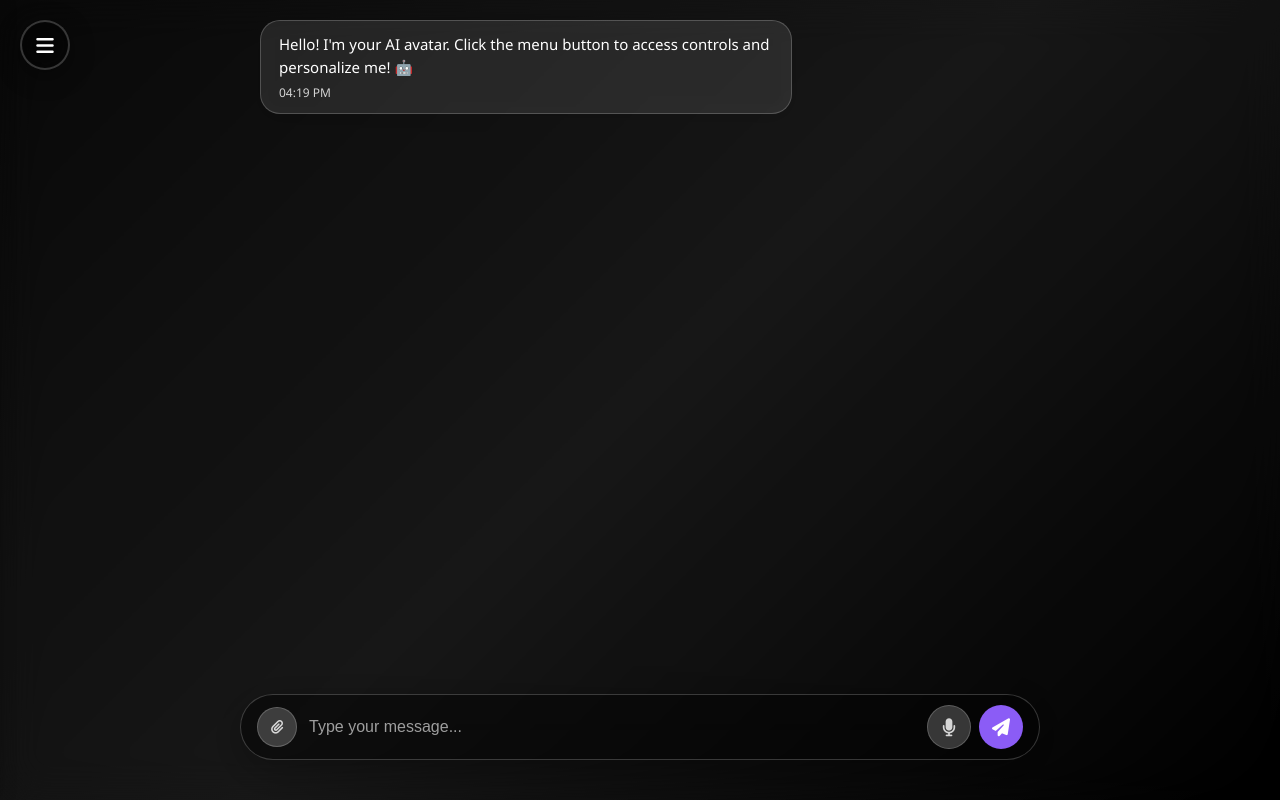
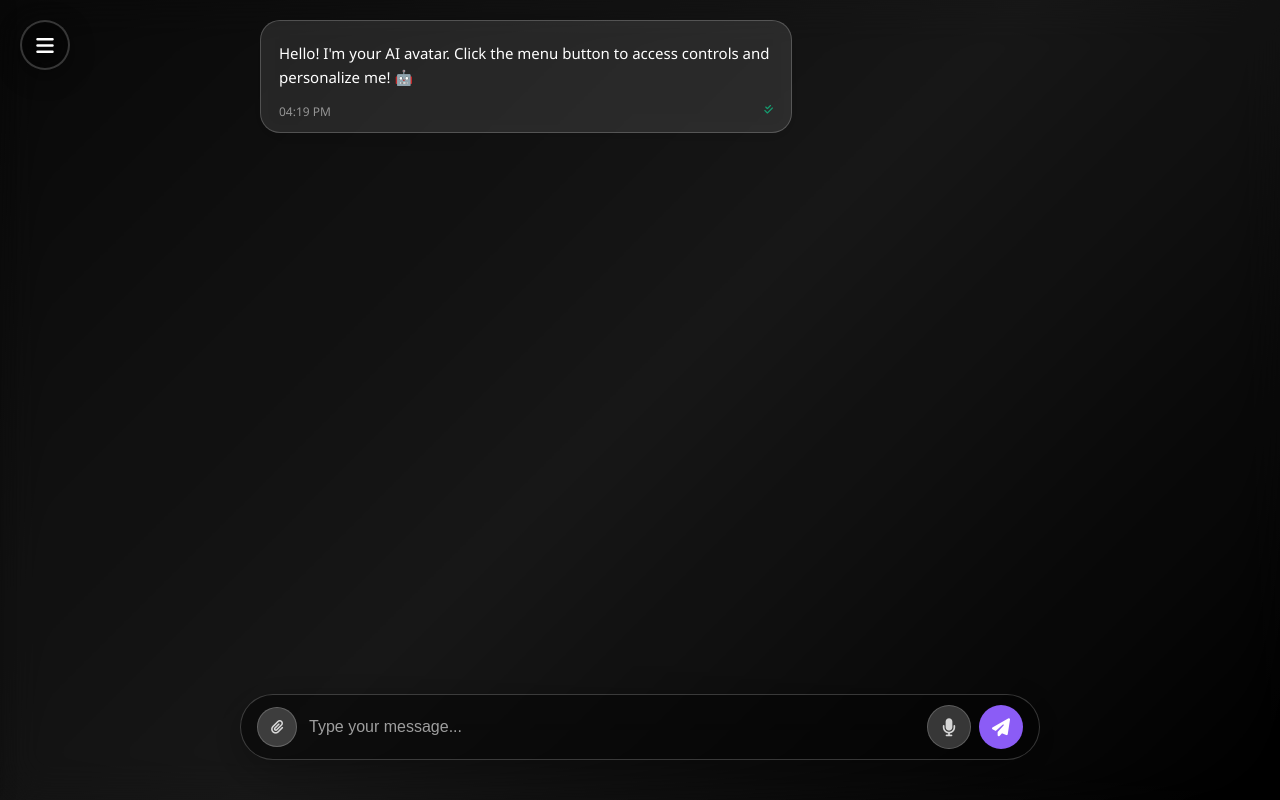
Before and after one commit to theaniketraj/lawgic, a React (Create React App) app: page / in a window 1280 px wide. Built offline with nearby package versions, Linux system fonts and the light colour scheme.

Commit message:
hopefully

```diff
--- a/src/components/ChatSection.js
+++ b/src/components/ChatSection.js
@@ -1,6 +1,8 @@
 import React, { useState, useRef, useEffect } from "react";
 import { useChatContext } from "../context/ChatContext";
 import SkeletonLoader from "./SkeletonLoader";
+import Message from "./Message";
+import TypingIndicator from "./TypingIndicator";
 import "./ChatSection.css";
 
 const ChatSection = () => {
@@ -54,16 +56,10 @@ const ChatSection = () => {
     const message = messageText || inputValue.trim();
 
     if (message) {
-      // Optimistic update - show message immediately
-      addMessage(message, "user", true);
+      // Simply add the message once - no duplicates
+      addMessage(message, "user");
       setInputValue("");
-
-      // Process message in background and update when complete
-      setTimeout(() => {
-        // Remove optimistic flag and process
-        addMessage(message, "user", false);
-        processMessage(message);
-      }, 100);
+      processMessage(message);
     }
   };
 
@@ -71,14 +67,6 @@ const ChatSection = () => {
     if (e.key === "Enter") {
       handleSendMessage();
     }
-  };
-
-  const formatTimestamp = (timestamp) => {
-    const date = new Date(timestamp);
-    return date.toLocaleTimeString("en-US", {
-      hour: "2-digit",
-      minute: "2-digit",
-    });
   };
 
   const toggleVoiceModal = () => {
@@ -191,6 +179,43 @@ const ChatSection = () => {
     input.click();
   };
 
+  // Message action handlers
+  const handleRegenerate = (message) => {
+    // Remove the message and regenerate
+    const messageIndex = messages.findIndex((msg) => msg.id === message.id);
+    if (messageIndex > 0) {
+      const previousMessage = messages[messageIndex - 1];
+      if (previousMessage.sender === "user") {
+        processMessage(previousMessage.text);
+      }
+    }
+  };
+
+  const handleCopy = (text) => {
+    navigator.clipboard.writeText(text);
+    window.showToast?.("Message copied!", "success");
+  };
+
+  const handleLike = (message, isLiked) => {
+    // Update message in context or send feedback
+    console.log(`Message ${message.id} ${isLiked ? "liked" : "unliked"}`);
+    window.showToast?.(
+      isLiked ? "👍 Feedback sent!" : "Feedback removed",
+      "info"
+    );
+  };
+
+  const handleDislike = (message, isDisliked) => {
+    // Update message in context or send feedback
+    console.log(
+      `Message ${message.id} ${isDisliked ? "disliked" : "undisliked"}`
+    );
+    window.showToast?.(
+      isDisliked ? "👎 Feedback sent!" : "Feedback removed",
+      "info"
+    );
+  };
+
   return (
     <div className="chat-section">
       {/* Chat Messages Area */}
@@ -199,37 +224,26 @@ const ChatSection = () => {
           <SkeletonLoader type="message" count={3} />
         ) : (
           messages.map((message, index) => (
-            <div
+            <Message
               key={message.id}
-              className={`message ${message.sender}-message ${
-                message.isOptimistic ? "optimistic" : ""
-              }`}
-              style={{
-                animationDelay: userSettings?.animationsEnabled
-                  ? `${index * 0.1}s`
-                  : "0s",
-                opacity: message.isOptimistic ? 0.7 : 1,
-              }}
-            >
-              <div className="message-text">{message.text}</div>
-              <div className="message-timestamp">
-                {formatTimestamp(message.timestamp)}
-                {message.isOptimistic && (
-                  <span className="sending-indicator">
-                    <i className="fas fa-clock" title="Sending..."></i>
-                  </span>
-                )}
-              </div>
-            </div>
+              message={message}
+              index={index}
+              animationDelay={
+                userSettings?.animationsEnabled ? `${index * 0.1}s` : "0s"
+              }
+              onRegenerate={handleRegenerate}
+              onCopy={handleCopy}
+              onLike={handleLike}
+              onDislike={handleDislike}
+            />
           ))
         )}
         {isTyping && (
-          <div className="typing-indicator">
-            AI is thinking
-            <div className="dot"></div>
-            <div className="dot"></div>
-            <div className="dot"></div>
-          </div>
+          <TypingIndicator
+            showAvatar={true}
+            animationType="dots"
+            size="medium"
+          />
         )}
         <div ref={messagesEndRef} />
       </div>
```
